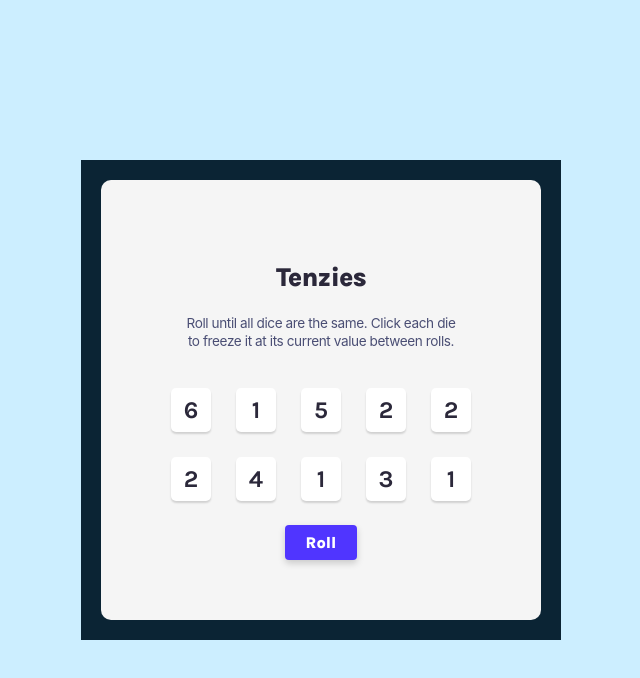
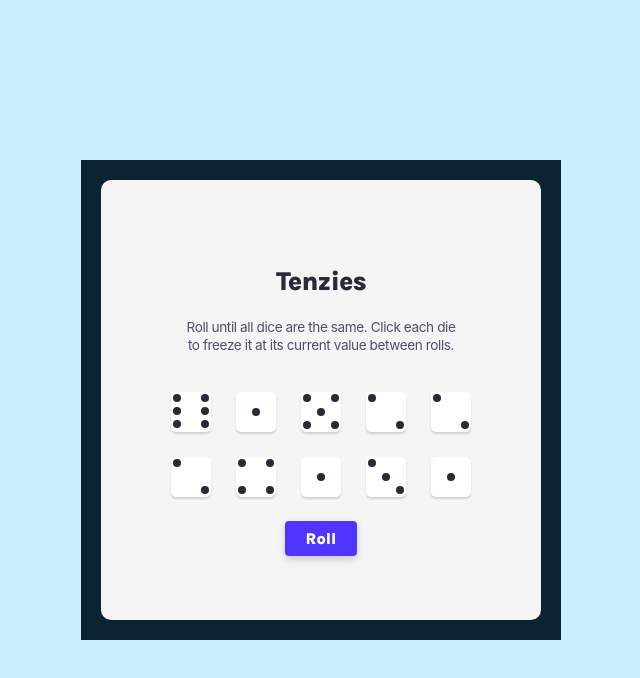
Before and after one commit to PablloZz/tenzies, a React (Vite) app: page / in a window 1280 px wide. Shown: the top 678 px of the page, without its empty margins (319-959 px from the left). Built offline with nearby package versions, Linux system fonts and the light colour scheme; the HTML template or start-up script is replaced by a standard one.

Commit message:
ADD: dots on the dice

```diff
--- a/src/App.tsx
+++ b/src/App.tsx
@@ -5,7 +5,7 @@ import { nanoid } from "nanoid"
 import Confetti from "react-confetti"
 
 type DieType = {
-  value: number
+  value: number[]
   isHeld: boolean
   id: string
 }
@@ -15,8 +15,8 @@ export default function App() {
   const [tenzies, setTenzies] = useState(false)
 
   useEffect(() => {
-    const dieValue = dice[0].value
-    const isValuesTheSame = dice.every(die => die.value === dieValue)
+    const dieValue = dice[0].value.length
+    const isValuesTheSame = dice.every(die => die.value.length === dieValue)
     const isNumbersHeld = dice.every(die => die.isHeld)
     if (isValuesTheSame && isNumbersHeld) {
       setTenzies(true)
@@ -27,9 +27,17 @@ export default function App() {
   function allNewDice() {
     const newDicesArray: DieType[] = []
 
+    //Create Dice
     for (let i = 0; i < 10; i++) {
       const newValue = Math.ceil(Math.random() * 6)
-      newDicesArray.push({ value: newValue, isHeld: false, id: nanoid() })
+
+      // Create Amount of Dots for every Die
+      const diceDots = []
+      for (let j = 0; j < newValue; j++) {
+        diceDots.push(j)
+      }
+
+      newDicesArray.push({ value: diceDots, isHeld: false, id: nanoid() })
     }
     return newDicesArray
   }
@@ -65,7 +73,7 @@ export default function App() {
       holdDice={() => holdDice(die.id)}
     />
   ))
-
+  //https://codepen.io/LandonSchropp/pen/KpzzGo
   return (
     <main className="main">
       {tenzies && <Confetti />}
--- a/src/components/Die.tsx
+++ b/src/components/Die.tsx
@@ -1,13 +1,78 @@
+import { ReactElement } from "react"
+
 type DieProps = {
-  value: number | string
+  value: number[] | string[]
   isHeld: boolean
   holdDice: () => void
 }
 
 export function Die({ value, isHeld, holdDice }: DieProps) {
+  let dotClass: string = `dot${value.length}`
+
+  function createDots(dots: number) {
+    let dotElements: ReactElement[] | ReactElement = []
+
+    if (
+      dotClass === "dot1" ||
+      dotClass === "dot2" ||
+      dotClass === "dot3"
+    ) {
+      return (dotElements = value.map(v => (
+        <span key={v} className="dot"></span>
+      )))
+    } else if (dotClass === "dot4") {
+      dotElements = (
+        <>
+          <div className="column">
+            <span className="dot"></span>
+            <span className="dot"></span>
+          </div>
+          <div className="column">
+            <span className="dot"></span>
+            <span className="dot"></span>
+          </div>
+        </>
+      )
+      return dotElements
+    } else if (dotClass === "dot5") {
+      dotElements = (
+        <>
+          <div className="column">
+            <span className="dot"></span>
+            <span className="dot"></span>
+          </div>
+          <div className="column">
+            <span className="dot"></span>
+          </div>
+          <div className="column">
+            <span className="dot"></span>
+            <span className="dot"></span>
+          </div>
+        </>
+      )
+      return dotElements
+    } else {
+      dotElements = (
+        <>
+          <div className="column">
+            <span className="dot"></span>
+            <span className="dot"></span>
+            <span className="dot"></span>
+          </div>
+          <div className="column">
+            <span className="dot"></span>
+            <span className="dot"></span>
+            <span className="dot"></span>
+          </div>
+        </>
+      )
+      return dotElements
+    }
+  }
+
   return (
     <div className={`die ${isHeld ? "held" : ""}`} onClick={() => holdDice()}>
-      <h2>{value}</h2>
+      <h2 className={`dots ${dotClass}`}>{createDots(value.length)}</h2>
     </div>
   )
 }
--- a/src/style.css
+++ b/src/style.css
@@ -66,28 +66,6 @@ body {
   margin-bottom: 3vmin;
 }
 
-.die {
-  display: flex;
-  align-content: center;
-  justify-content: center;
-  background: #ffffff;
-  border-radius: 5px;
-  box-shadow: 0px 2px 2px rgba(0, 0, 0, 0.15);
-  color: #2b283a;
-  cursor: pointer;
-  font-family: "Karla";
-  font-size: 2vmin;
-  font-style: normal;
-  font-weight: 800;
-  line-height: 0.5vmin;
-  text-align: center;
-  user-select: none;
-}
-
-.die.held {
-  background-color: #59e391;
-}
-
 .main button {
   background: #5035ff;
   box-shadow: 0px 3.2px 7.5px rgba(0, 0, 0, 0.18);
@@ -111,3 +89,71 @@ body {
   transition: all 0.1s ease;
   transform: scale(0.9);
 }
+
+.die {
+  height: 5vmin;
+  background: #ffffff;
+  border-radius: 5px;
+  box-shadow: 0px 2px 2px rgba(0, 0, 0, 0.15);
+  cursor: pointer;
+  user-select: none;
+}
+
+.die.held {
+  background-color: #59e391;
+}
+
+.dots {
+  height: 100%;
+  display: flex;
+  font-family: "Karla";
+  font-style: normal;
+  margin: 0;
+}
+
+.column {
+  display: flex;
+  flex-direction: column;
+}
+
+.dots.dot1 {
+  justify-content: center;
+  align-items: center;
+}
+
+.dots.dot2,
+.dots.dot3,
+.dots.dot4,
+.dots.dot5,
+.dots.dot6 {
+  justify-content: space-between;
+}
+
+.dots.dot2 .dot:nth-of-type(2) {
+  align-self: flex-end;
+}
+
+.dots.dot3 .dot:nth-of-type(2) {
+  align-self: center;
+}
+
+.dots.dot3 .dot:nth-of-type(3) {
+  align-self: flex-end;
+}
+
+.dots.dot5 .column:nth-of-type(2){
+  justify-content: center;
+}
+
+.dots.dot4 .column,
+.dots.dot5 .column {
+  justify-content: space-between;
+}
+
+.dot {
+  margin: 0.3vmin;
+  background: #2b283a;
+  width: 1vmin;
+  height: 1vmin;
+  border-radius: 50%;
+}
```
